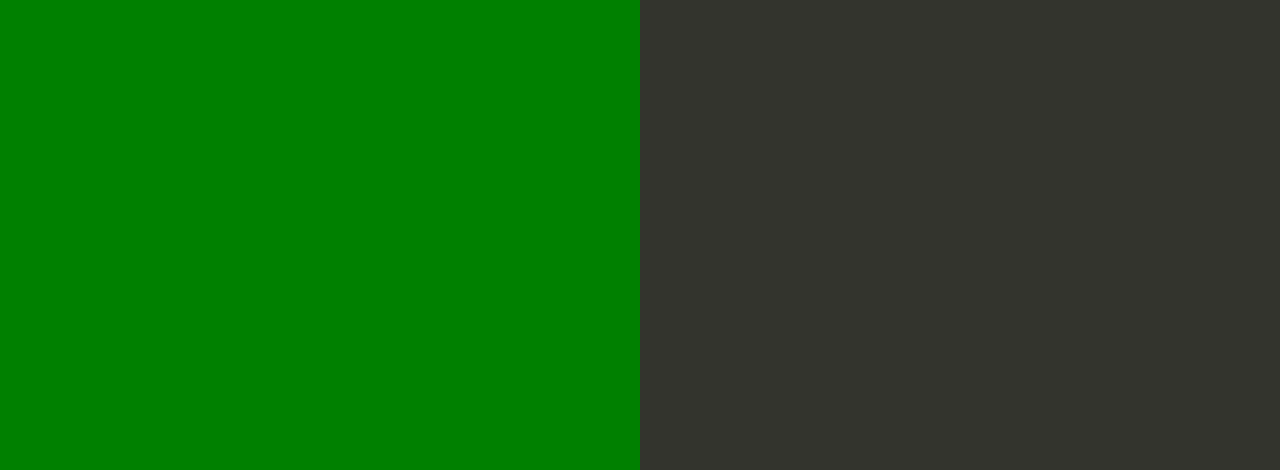
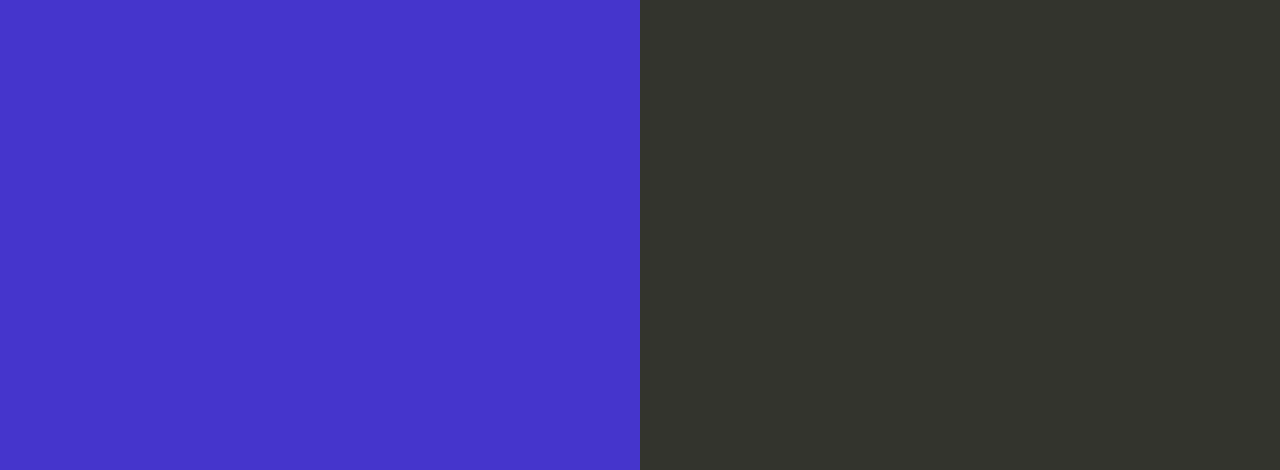
Before and after one commit to ankrish004/codepipe, a website: page index.html in a window 1280 px wide. Shown: the part 330-800 px from the top of the page. Drawn offline with Linux system fonts and the light colour scheme.

Commit message:
to the purple

```diff
--- a/index.html
+++ b/index.html
@@ -35,7 +35,7 @@
 
         text-align: right;
         padding-top: 11em;
-        background-color: green;
+        background-color: rgb(69, 53, 204);
 
       }
       .textColumn p {
```
Also changed, not shown: 1 other file.
